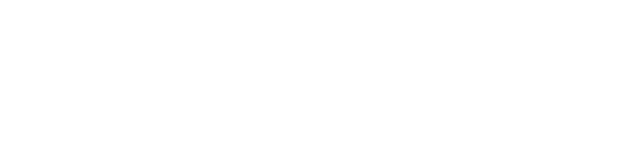
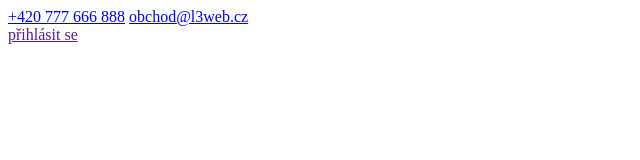
Before and after one commit to pslib-cz/2022l3web-pppp-KupcovaTyna, a plain HTML site: page index.html in a window 1280 px wide. Shown: the whole page, without its empty margins (0-640 px from the left). Drawn offline with Linux system fonts and the light colour scheme.

Commit message:
header_top

```diff
--- a/index.html
+++ b/index.html
@@ -7,8 +7,23 @@
     <title>První Práce</title>
 </head>
 <body>
-    <header>
+    <header class="header">
+        <section class="header_top">
+                <div class="contact">
+                   <a href="tel:+420777666888">+420 777 666 888</a>
+                   <a href="mailto:obchod@l3web.cz">obchod@l3web.cz</a>
+                </div>
+                <a href="">přihlásit se</a>
+        </section>
+        <section class="header_bottom">
 
+        </section>
     </header>
+    <main>
+        <h1></h1>
+        <section>
+
+        </section>
+    </main>
 </body>
 </html>
```
